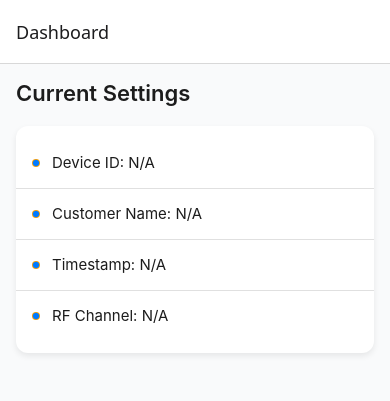
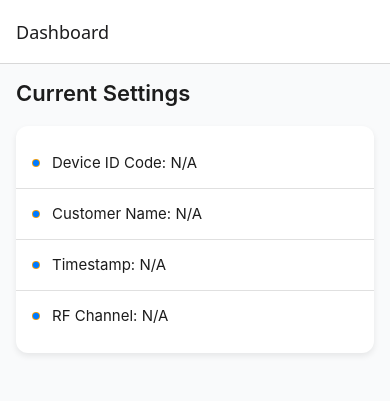
Before and after one commit to Ruthrapriya27/rc_expoapp, a React Native app: screen /TabScreen in a window 390 px wide. Shown: the top 401 px of the page. Built offline with nearby package versions, Linux system fonts and the light colour scheme; what react-native-ble-plx would draw is missing.

Commit message:
April 22nd Update

```diff
--- a/Screens/DashboardScreen.js
+++ b/Screens/DashboardScreen.js
@@ -47,7 +47,7 @@ const DashboardScreen = () => {
   );
 
   const settingsData = [
-    { key: 'Device ID', value: deviceId || 'N/A' },
+    { key: 'Device ID Code', value: deviceId || 'N/A' },
     { key: 'Customer Name', value: customerName || 'N/A' },
     { key: 'Timestamp', value: timestamp || 'N/A' },
     { key: 'RF Channel', value: rfChannel || 'N/A' },
@@ -184,7 +184,7 @@ const styles = StyleSheet.create({
     shadowOpacity: 0.08,
     shadowRadius: 6,
     elevation: 4,
-    marginBottom: 16,
+    marginBottom: 15,
     overflow: 'hidden',
   },
   emptyState: {
--- a/Screens/KeyScreen.js
+++ b/Screens/KeyScreen.js
@@ -5,7 +5,12 @@
   import { Buffer } from 'buffer';
   import DateTimePicker from '@react-native-community/datetimepicker';
   import { Picker } from '@react-native-picker/picker';
-
+  import { LayoutAnimation, Platform, UIManager } from 'react-native';
+
+  // Enable LayoutAnimation on Android
+  if (Platform.OS === 'android' && UIManager.setLayoutAnimationEnabledExperimental) {
+    UIManager.setLayoutAnimationEnabledExperimental(true);
+  }
   const KeyScreen = () => {
 
     //USE STATES
@@ -15,6 +20,7 @@
     const [modalVisible, setModalVisible] = useState(false);
     const [inputValue, setInputValue] = useState('');
     const [currentAction, setCurrentAction] = useState(null);
+    const [currentButton, setCurrentButton] = useState(null);
     const [serialNumber, setSerialNumber] = useState('');
     const [deviceName, setDeviceName] = useState('');
     const [showDatePicker, setShowDatePicker] = useState(false);
@@ -23,6 +29,13 @@
     const [inputKeyValue, setInputKeyValue] = useState("");
     const [index, setIndex] = useState('');
     const [value, setValue] = useState('');
+    const [btCollapsed, setBtCollapsed] = useState(true);
+
+
+    const toggleBtNameConfig = () => {
+      LayoutAnimation.configureNext(LayoutAnimation.Presets.easeInEaseOut);
+      setBtCollapsed(!btCollapsed);
+    };
 
     //RESPONSE READ AND LABEL MAP FOR OUTPUT RESPONSE VALUE
     useEffect(() => {
@@ -43,7 +56,12 @@
                   try {
                     parsed = JSON.parse(decoded);
 
-                    if (parsed.rsp === "RF_FIRMWARE_VERSION_GET" && parsed.err === 0 && parsed.data?.[0]) {
+                    if
+                    (
+                      (parsed.rsp === "RF_FIRMWARE_VERSION_GET" || parsed.rsp === "FIRMWARE_VERSION_GET") &&
+                      parsed.err === 0 && parsed.data?.[0]
+                    )
+                    {
                       parsed.data[0] = parsed.data[0].toString().split('').join('.');
                     }
 
@@ -52,7 +70,12 @@
                       const deviceType = parsed.data[0];
                       parsed.data[0] = deviceType === 1 ? "Transmitter" : "Receiver";
                     }
-                    if (parsed.rsp === "DEV_SERIAL_NO_GET" && parsed.err === 0 && parsed.data && parsed.data.length > 0) {
+                    if (parsed.rsp === "RF_RELAY_TIMEOUT_SET" && parsed.err === 0 && parsed.data?.[0]) {
+                      const timeoutValue = parsed.data[0] * 10;
+                      parsed.data[0] = `${timeoutValue} ms`;
+                    }
+                    if (parsed.rsp === "DEV_SERIAL_NO_GET") {
+                      if (parsed.err === 0 && parsed.data && parsed.data.length > 0) {
                         const serialNumber = parsed.data[0];
                         setSerialNumber(serialNumber);
 
@@ -70,6 +93,11 @@
                             setDeviceName("UNKNOWN");
                           }
                         }
+                      else {
+                        setDeviceName("No product connected");
+                      }
+                    }
+
                     }
                   } catch (jsonError) {
                     Alert.alert('JSON Parse Error', jsonError.message);
@@ -145,20 +173,14 @@
     }
   };
 
-    //COMMON BUTTONS CONFIGURATIONS
-    const cbuttons = [
-      {
-        title: 'Get Product Name',
-        action: 'DEV_SERIAL_NO_GET',
-        needsInput: false,
-        onSend: () => JSON.stringify({ cmd: "DEV_SERIAL_NO_GET" })
-      },
+   //BLUETOOTH NAME BUTTON CONFIGURATIONS
+   const nbuttons = [
     {
       title: 'Set Device ID',
       action: 'DEV_ID_SET',
       needsInput: true,
       placeholder: 'Enter Device ID (e.g., 000000)',
-        validate: (value) => /^\d+$/.test(value) && value.length <= 15,
+      validate: (value) => /^\d+$/.test(value) && value.length == 6,
       errorMessage: 'Invalid input. Only numbers up to 15 digits allowed.',
       onSend: (value) => {
         setDeviceId(value);
@@ -170,6 +192,16 @@
       action: 'DEV_ID_GET',
       needsInput: false,
       onSend: () => JSON.stringify({ cmd: "DEV_ID_GET" })
+    }
+  ];
+
+    //COMMON BUTTONS CONFIGURATIONS
+    const cbuttons = [
+      {
+        title: 'Get Product Name',
+        action: 'DEV_SERIAL_NO_GET',
+        needsInput: false,
+        onSend: () => JSON.stringify({ cmd: "DEV_SERIAL_NO_GET" })
       },
       {
         title: 'Set Device ID Code',
@@ -770,7 +802,7 @@
       setModalVisible(false);
     };
 
-    //CONTAINERS FOR BUTTONS
+  // CONTAINERS FOR BUTTONS
     return (
   <>
     <ScrollView style={styles.mainContainer} contentContainerStyle={styles.contentContainer}>
@@ -796,17 +828,49 @@
         </View>
       </View>
 
+      {/* Bluetooth Configuration Name Container */}
+
+            <View style={styles.btNameConfigContainer}>
+        <TouchableOpacity
+          onPress={toggleBtNameConfig}
+          style={styles.btNameConfigItem}
+          activeOpacity={0.8}
+        >
+          <Text style={styles.btNameConfigItemText}>Bluetooth Name Configuration</Text>
+          <Text style={styles.btNameConfigArrow}>{btCollapsed ? '▾' : '▴'}</Text>
+        </TouchableOpacity>
+
+        {!btCollapsed && (
+          <View>
+            {nbuttons.map((button, index) => (
+              <View key={button.title}>
+                <TouchableOpacity
+                  style={styles.btNameConfigItem}
+                  onPress={() => handleButtonPress(button)}
+                >
+                  <Text style={styles.btNameConfigItemText}>{button.title}</Text>
+                  <Text style={styles.btNameConfigArrow}>›</Text>
+                </TouchableOpacity>
+                {index < nbuttons.length - 1 && <View style={styles.btNameConfigSeparator} />}
+              </View>
+            ))}
+          </View>
+        )}
+      </View>
+
+
+
       {/* GENERAL Configurations Container */}
-          <View style={styles.productConfigContainer}>
+      <View style={styles.commonConfigContainer}>
         <Text style={styles.sectionTitle}>Device Configurations</Text>
         <ScrollView nestedScrollEnabled style={styles.innerScroll}>
           {cbuttons.slice(1).map((button, index) => (
             <View key={button.title}>
               <TouchableOpacity
-                    style={styles.productConfigItem}
+                style={styles.commonConfigItem}
                 onPress={() => handleButtonPress(button)}
               >
-                    <Text style={styles.productConfigItemText} numberOfLines={1}>
+                <Text style={styles.commonConfigItemText} numberOfLines={1}>
                   {button.title}
                 </Text>
                 <Text style={styles.arrow}>›</Text>
@@ -817,19 +881,19 @@
         </ScrollView>
       </View>
 
-           {deviceName === "IR/RF" && (
+      {deviceName === 'IR/RF' && (
         <>
           {/* RF PRODUCTION Configurations Container */}
-              <View style={styles.configContainer}>
+          <View style={styles.rfConfigContainer}>
             <Text style={styles.sectionTitle}>RF Configurations</Text>
             <ScrollView nestedScrollEnabled style={styles.innerScroll}>
               {rfbuttons.map((button, index) => (
                 <View key={button.title}>
                   <TouchableOpacity
-                        style={styles.configItem}
+                    style={styles.rfConfigItem}
                     onPress={() => handleButtonPress(button)}
                   >
-                        <Text style={styles.configItemText} numberOfLines={1}>
+                    <Text style={styles.rfConfigItemText} numberOfLines={1}>
                       {button.title}
                     </Text>
                     <Text style={styles.arrow}>›</Text>
@@ -841,16 +905,16 @@
           </View>
 
           {/* RF PRODUCT IR Configurations Container */}
-              <View style={styles.irConfigContainer}>
+          <View style={styles.rfIrConfigContainer}>
             <Text style={styles.sectionTitle}>IR Configurations</Text>
             <ScrollView nestedScrollEnabled style={styles.innerScroll}>
               {rfirbuttons.map((button, index) => (
                 <View key={button.title}>
                   <TouchableOpacity
-                        style={styles.irConfigItem}
+                    style={styles.rfIrConfigItem}
                     onPress={() => handleButtonPress(button)}
                   >
-                        <Text style={styles.irConfigItemText} numberOfLines={1}>
+                    <Text style={styles.rfIrConfigItemText} numberOfLines={1}>
                       {button.title}
                     </Text>
                     <Text style={styles.arrow}>›</Text>
@@ -862,16 +926,16 @@
           </View>
 
           {/* RF PRODUCT Relay Configurations Container */}
-              <View style={styles.rlConfigContainer}>
+          <View style={styles.rfRelayConfigContainer}>
             <Text style={styles.sectionTitle}>RF Relay Configurations</Text>
             <ScrollView nestedScrollEnabled style={styles.innerScroll}>
               {rfrlbuttons.map((button, index) => (
                 <View key={button.title}>
                   <TouchableOpacity
-                        style={styles.rlConfigItem}
+                    style={styles.rfRelayConfigItem}
                     onPress={() => handleButtonPress(button)}
                   >
-                        <Text style={styles.rlConfigItemText} numberOfLines={1}>
+                    <Text style={styles.rfRelayConfigItemText} numberOfLines={1}>
                       {button.title}
                     </Text>
                     <Text style={styles.arrow}>›</Text>
@@ -884,19 +948,19 @@
         </>
       )}
 
-          {deviceName === "LRM3" && (
+      {deviceName === 'LRM3' && (
         <>
           {/* LRM3 PRODUCT RELAY CONFIGURATION Container */}
-              <View style={styles.lrm3RlConfigContainer}>
+          <View style={styles.lrm3RelayConfigContainer}>
             <Text style={styles.sectionTitle}>LRM3 Relay Configuration</Text>
             <ScrollView nestedScrollEnabled style={styles.innerScroll}>
               {lrmrlbuttons.map((button, index) => (
                 <View key={button.title}>
                   <TouchableOpacity
-                        style={styles.rlConfigItem}
+                    style={styles.lrm3RelayConfigItem}
                     onPress={() => handleButtonPress(button)}
                   >
-                        <Text style={styles.rlConfigItemText} numberOfLines={1}>
+                    <Text style={styles.lrm3RelayConfigItemText} numberOfLines={1}>
                       {button.title}
                     </Text>
                     <Text style={styles.arrow}>›</Text>
@@ -908,16 +972,16 @@
           </View>
 
           {/* LRM3 RF CONFIGURATION Container */}
-              <View style={styles.lrm3RfConfigContainer}>
+          <View style={styles.lrm3ConfigContainer}>
             <Text style={styles.sectionTitle}>LRM3 RF Configuration</Text>
             <ScrollView nestedScrollEnabled style={styles.innerScroll}>
               {lrmrfbuttons.map((button, index) => (
                 <View key={button.title}>
                   <TouchableOpacity
-                        style={styles.configItem}
+                    style={styles.lrm3ConfigItem}
                     onPress={() => handleButtonPress(button)}
                   >
-                        <Text style={styles.configItemText} numberOfLines={1}>
+                    <Text style={styles.lrm3ConfigItemText} numberOfLines={1}>
                       {button.title}
                     </Text>
                     <Text style={styles.arrow}>›</Text>
@@ -941,6 +1005,7 @@
     <View style={styles.modalContainer}>
       <View style={styles.modalContent}>
         <Text style={styles.modalTitle}>{currentAction?.title}</Text>
+        <Text style={styles.modalTitleText}>{currentAction?.placeholder}</Text>
 
 
         {/*----------- Modal of CButtons -----------*/}
@@ -953,7 +1018,7 @@
               <Text>
                 {selectedDate
                   ? `${selectedDate.getFullYear()}${String(selectedDate.getMonth() + 1).padStart(2, '0')}`
-                  : 'Pick Year and Month'}
+                  : ''}
               </Text>
             </TouchableOpacity>
             {showDatePicker && (
@@ -1361,7 +1426,7 @@
         ) : (
           <TextInput
             style={styles.input}
-            placeholder={currentAction?.placeholder}
+            // placeholder={currentAction?.placeholder}
             value={inputValue}
             onChangeText={setInputValue}
           />
@@ -1386,6 +1451,7 @@
 
   //STYLES
   const styles = StyleSheet.create({
+    // Common Layout & Sections
     mainContainer: {
       flex: 1,
       backgroundColor: '#f5f5f5',
@@ -1394,6 +1460,30 @@
       padding: 16,
       paddingBottom: 40,
     },
+    innerScroll: {
+      flex: 1,
+    },
+    scrollContent: {
+      paddingBottom: 40,
+    },
+    sectionTitle: {
+      fontSize: 16,
+      fontWeight: 'bold',
+      padding: 16,
+      paddingBottom: 8,
+      color: '#333',
+    },
+    separator: {
+      height: 1,
+      backgroundColor: '#E0E0E0',
+      marginHorizontal: 4,
+    },
+    arrow: {
+      fontSize: 20,
+      color: '#5F6368',
+    },
+
+    // Top Section
     topRowContainer: {
       flexDirection: 'row',
       alignItems: 'center',
@@ -1439,7 +1529,91 @@
       fontWeight: 'bold',
       color: '#000',
     },
-        configContainer: {
+
+    //Modal Container
+
+    modalContainer: {
+      flex: 1,
+      justifyContent: 'center',
+      alignItems: 'center',
+      backgroundColor: 'rgba(0,0,0,0.5)',
+    },
+    modalContent: {
+      backgroundColor: 'white',
+      borderRadius: 10,
+      padding: 20,
+      width: '90%',
+      maxHeight: '90%',
+    },
+    modalTitle: {
+      fontSize: 18,
+      fontWeight: 'bold',
+      marginBottom: 12,
+    },
+    modalTitleText: {
+      fontSize: 14,
+      marginBottom: 12,
+    },
+    input: {
+      borderWidth: 1,
+      borderColor: '#ccc',
+      padding: 10,
+      marginBottom: 12,
+      borderRadius: 5,
+    },
+    modalButtonRow: {
+      flexDirection: 'row',
+      justifyContent: 'space-between',
+    },
+    cancelButton: {
+      padding: 10,
+      backgroundColor: '#e5e5e5',
+      borderRadius: 5,
+      flex: 1,
+      marginRight: 5,
+      alignItems: 'center',
+    },
+    setButton: {
+      padding: 10,
+      backgroundColor: '#007AFF',
+      borderRadius: 5,
+      flex: 1,
+      marginLeft: 5,
+      alignItems: 'center',
+    },
+    placeholderStyle: {
+      fontSize: 16,
+    },
+    selectedTextStyle: {
+      fontSize: 16,
+    },
+    iconStyle: {
+      width: 20,
+      height: 20,
+    },
+    inputSearchStyle: {
+      height: 40,
+      fontSize: 16,
+    },
+    picker: {
+      borderColor: '#E0E0E0',
+      backgroundColor: '#FFFFFF',
+      zIndex: 1000,
+      height: 50,
+      width: '100%',
+      justifyContent: 'center',
+    },
+    pickerItem: {
+      textAlign: 'center',
+      color: '#1C1C1C',
+      fontSize: 16,
+      borderBottomColor: '#E0E0E0',
+      borderBottomWidth: 1,
+      paddingVertical: 10,
+    },
+
+    // RF Config
+    rfConfigContainer: {
       backgroundColor: 'white',
       borderRadius: 10,
       marginBottom: 20,
@@ -1450,7 +1624,23 @@
       elevation: 2,
       height: 300,
     },
-      productConfigContainer: {
+    rfConfigItem: {
+      flexDirection: 'row',
+      justifyContent: 'space-between',
+      alignItems: 'center',
+      paddingVertical: 12,
+      paddingHorizontal: 16,
+      height: 50,
+    },
+    rfConfigItemText: {
+      fontSize: 15,
+      color: '#333',
+      flex: 1,
+      marginRight: 10,
+    },
+
+    // RF Relay Config
+    rfRelayConfigContainer: {
       backgroundColor: 'white',
       borderRadius: 10,
       marginBottom: 20,
@@ -1461,7 +1651,23 @@
       elevation: 2,
       height: 300,
     },
-      irConfigContainer: {
+    rfRelayConfigItem: {
+      flexDirection: 'row',
+      justifyContent: 'space-between',
+      alignItems: 'center',
+      paddingVertical: 12,
+      paddingHorizontal: 16,
+      height: 50,
+    },
+    rfRelayConfigItemText: {
+      fontSize: 15,
+      color: '#333',
+      flex: 1,
+      marginRight: 10,
+    },
+
+    // RF IR Config
+    rfIrConfigContainer: {
       backgroundColor: 'white',
       borderRadius: 10,
       marginBottom: 20,
@@ -1472,7 +1678,50 @@
       elevation: 2,
       height: 160,
     },
-      rlConfigContainer: {
+    rfIrConfigItem: {
+      flexDirection: 'row',
+      justifyContent: 'space-between',
+      alignItems: 'center',
+      paddingVertical: 10,
+      paddingHorizontal: 16,
+      height: 50,
+    },
+    rfIrConfigItemText: {
+      fontSize: 15,
+      color: '#333',
+      flex: 1,
+      marginRight: 10,
+    },
+
+    // LRM3 Relay Config
+    lrm3RelayConfigContainer: {
+      backgroundColor: 'white',
+      borderRadius: 10,
+      marginBottom: 20,
+      shadowColor: '#000',
+      shadowOffset: { width: 0, height: 1 },
+      shadowOpacity: 0.1,
+      shadowRadius: 3,
+      elevation: 2,
+      height: 160,
+    },
+    lrm3RelayConfigItem: {
+      flexDirection: 'row',
+      justifyContent: 'space-between',
+      alignItems: 'center',
+      paddingVertical: 12,
+      paddingHorizontal: 16,
+      height: 50,
+    },
+    lrm3RelayConfigItemText: {
+      fontSize: 15,
+      color: '#333',
+      flex: 1,
+      marginRight: 10,
+    },
+
+    // LRM3 RF Config
+    lrm3ConfigContainer: {
       backgroundColor: 'white',
       borderRadius: 10,
       marginBottom: 20,
@@ -1483,14 +1732,7 @@
       elevation: 2,
       height: 300,
     },
-      sectionTitle: {
-        fontSize: 16,
-        fontWeight: 'bold',
-        padding: 16,
-        paddingBottom: 8,
-        color: '#333',
-      },
-      configItem: {
+    lrm3ConfigItem: {
       flexDirection: 'row',
       justifyContent: 'space-between',
       alignItems: 'center',
@@ -1498,67 +1740,15 @@
       paddingHorizontal: 16,
       height: 50,
     },
-      productConfigItem: {
-        flexDirection: 'row',
-        justifyContent: 'space-between',
-        alignItems: 'center',
-        paddingVertical: 10,
-        paddingHorizontal: 16,
-        height: 50,
-      },
-      irConfigItem: {
-        flexDirection: 'row',
-        justifyContent: 'space-between',
-        alignItems: 'center',
-        paddingVertical: 10,
-        paddingHorizontal: 16,
-        height: 50,
-      },
-      rlConfigItem: {
-        flexDirection: 'row',
-        justifyContent: 'space-between',
-        alignItems: 'center',
-        paddingVertical: 12,
-        paddingHorizontal: 16,
-        height: 50,
-      },
-      configItemText: {
+    lrm3ConfigItemText: {
       fontSize: 15,
       color: '#333',
       flex: 1,
       marginRight: 10,
     },
-      productConfigItemText: {
-        fontSize: 15,
-        color: '#333',
-        flex: 1,
-        marginRight: 10,
-      },
-      irConfigItemText: {
-        fontSize: 15,
-        color: '#333',
-        flex: 1,
-        marginRight: 10,
-      },
-      rlConfigItemText: {
-        fontSize: 15,
-        color: '#333',
-        flex: 1,
-        marginRight: 10,
-      },
-      lrm3RlConfigContainer: {
-        backgroundColor: 'white',
-        borderRadius: 10,
-        marginBottom: 20,
-        shadowColor: '#000',
-        shadowOffset: { width: 0, height: 1 },
-        shadowOpacity: 0.1,
-        shadowRadius: 3,
-        elevation: 2,
-        height: 160,
-      },
-      lrm3RfConfigContainer:
-      {
+
+    // Common Config
+    commonConfigContainer: {
       backgroundColor: 'white',
       borderRadius: 10,
       marginBottom: 20,
@@ -1569,8 +1759,7 @@
       elevation: 2,
       height: 300,
     },
-      lrm3RlConfigItem:
-      {
+    commonConfigItem: {
       flexDirection: 'row',
       justifyContent: 'space-between',
       alignItems: 'center',
@@ -1578,8 +1767,26 @@
       paddingHorizontal: 16,
       height: 50,
     },
-
-      lrm3RfConfigItem: {
+    commonConfigItemText: {
+      fontSize: 15,
+      color: '#333',
+      flex: 1,
+      marginRight: 10,
+    },
+
+    // Bluetooth Name config
+    btNameConfigContainer: {
+      backgroundColor: 'white',
+      borderRadius: 10,
+      marginBottom: 20,
+      shadowColor: '#000',
+      shadowOffset: { width: 0, height: 1 },
+      shadowOpacity: 0.1,
+      shadowRadius: 3,
+      elevation: 2,
+    },
+
+    btNameConfigItem: {
       flexDirection: 'row',
       justifyContent: 'space-between',
       alignItems: 'center',
@@ -1588,137 +1795,22 @@
       height: 50,
     },
 
-      lrm3RlConfigItemText: {
+    btNameConfigItemText: {
       fontSize: 15,
       color: '#333',
       flex: 1,
       marginRight: 10,
     },
-      lrm3RfConfigItemText:
-      {
-        fontSize: 15,
-        color: '#333',
-        flex: 1,
-        marginRight: 10,
-      },
-      innerScroll: {
-        flex: 1,
-      },
-      arrow: {
-        fontSize: 20,
-        color: '#007AFF',
-        fontWeight: 'bold',
-        width: 20,
-        textAlign: 'right',
-      },
-      separator: {
+
+    btNameConfigArrow: {
+      fontSize: 18,
+      color: '#5F6368',
+    },
+
+    btNameConfigSeparator: {
       height: 1,
-        backgroundColor: '#e5e5ea',
-        marginLeft: 16,
-        marginRight: 16,
-      },
-      modalContainer: {
-        flex: 1,
-        justifyContent: 'center',
-        alignItems: 'center',
-        backgroundColor: 'rgba(0,0,0,0.5)',
-      },
-      modalContent: {
-        backgroundColor: '#fff',
-        padding: 20,
-        width: '80%',
-        borderRadius: 8,
-      },
-      modalTitle: {
-        fontSize: 18,
-        fontWeight: 'bold',
-        marginBottom: 12,
-      },
-      input: {
-        borderWidth: 1,
-        borderColor: '#ccc',
-        padding: 10,
-        marginBottom: 12,
-        borderRadius: 5,
-      },
-      picker: {
-        borderColor: '#E0E0E0',
-        backgroundColor: '#FFFFFF',
-        zIndex: 1000,
-        height: 50,
-        width: '100%',
-        justifyContent: 'center',
-      },
-
-      pickerItem: {
-        textAlign: 'center',
-        color: '#1C1C1C',
-        fontSize: 16,
-        borderBottomColor: '#E0E0E0',
-        borderBottomWidth: 1,
-        paddingVertical: 10,
-      },
-      dropdownContainer: {
-        borderColor: '#E0E0E0',
-        backgroundColor: '#FFFFFF',
-        zIndex: 1000,
-      },
-      dropdownItemStyle: {
-        borderBottomColor: '#E0E0E0',
-        borderBottomWidth: 1,
-      },
-      dropdownLabelStyle: {
-        color: '#1C1C1C',
-      },
-      dropdownSelectedItemStyle: {
-        backgroundColor: '#E3F2FD', // faded light blue
-      },
-      modalButtonRow: {
-        flexDirection: 'row',
-        justifyContent: 'space-between',
-      },
-      cancelButton: {
-        padding: 10,
-        backgroundColor: '#e5e5e5',
-        borderRadius: 5,
-        flex: 1,
-        marginRight: 5,
-        alignItems: 'center',
-      },
-      setButton: {
-        padding: 10,
-        backgroundColor: '#007AFF',
-        borderRadius: 5,
-        flex: 1,
-        marginLeft: 5,
-        alignItems: 'center',
-      },
-      placeholderStyle: {
-        fontSize: 16,
-      },
-      selectedTextStyle: {
-        fontSize: 16,
-      },
-      iconStyle: {
-        width: 20,
-        height: 20,
-      },
-      inputSearchStyle: {
-        height: 40,
-        fontSize: 16,
-      },
-      modalContainer: {
-        flex: 1,
-        justifyContent: 'center',
-        alignItems: 'center',
-        backgroundColor: 'rgba(0,0,0,0.5)',
-      },
-      modalContent: {
-        backgroundColor: 'white',
-        borderRadius: 10,
-        padding: 20,
-        width: '90%',
-        maxHeight: '90%',
+      backgroundColor: '#E0E0E0',
+      marginHorizontal: 16,
     },
     scrollContent: {
       paddingBottom: 40,
```
Also changed, not shown: LoginScreens/LoginScreen.js (+8 -8 lines). Lines whose indentation alone changed are shown as unchanged.
